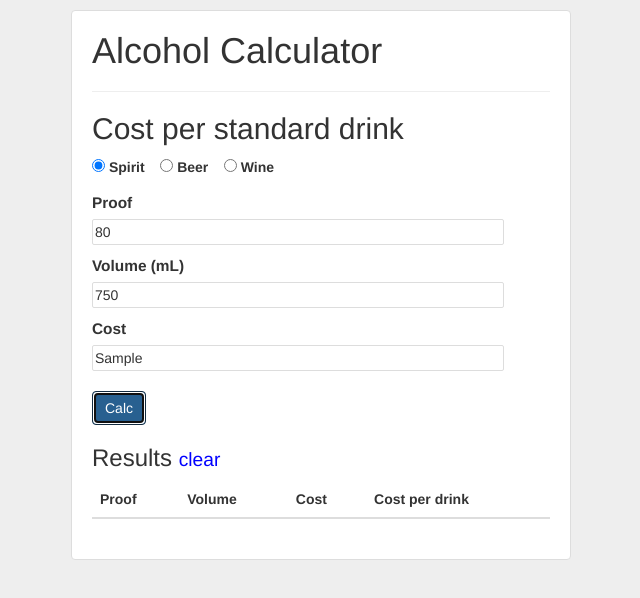
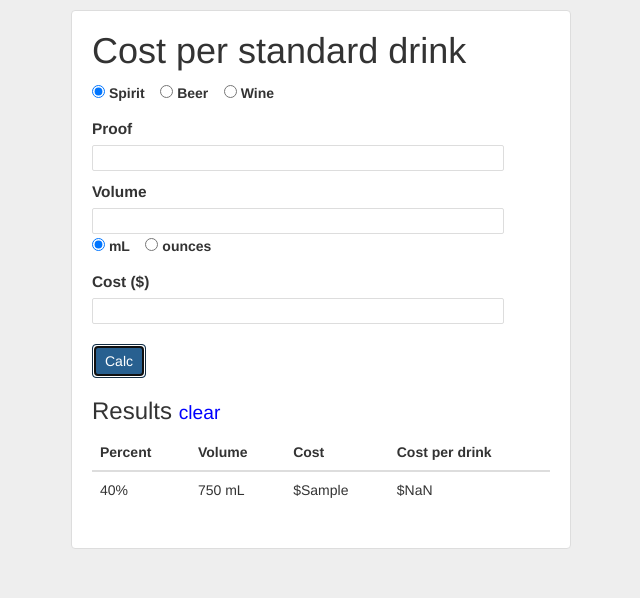
Before and after one commit to joshcanhelp/js-alcohol-calc, a plain HTML site: page index.html in a window 1280 px wide. Both pictures are taken after typing "Sample" into the empty fields and a click on the input "Calc". Shown: the whole page, without its empty margins (319-959 px from the left). Drawn offline with nearby package versions, Linux system fonts and the light colour scheme.

Commit message:
proof or percent determined by type radio, stops calculation if a critical value is missing, more clear cost calculation

```diff
--- a/calc.js
+++ b/calc.js
@@ -1,5 +1,7 @@
+/* global console, alert */
+
 jQuery(document).ready( function ($) {
-	"use strict";
+	'use strict';
 
 	$('.clear_results').click(function () {
 		$('#' + $(this).attr('data-rel')).html('');
@@ -7,35 +9,89 @@ jQuery(document).ready( function ($) {
 
 	$('input[name=type]').change(function () {
 
+		$('[for="proof"]').text(
+			$(this).attr('id') === 'type_spirit' ?
+				'Proof' :
+				'ABV %'
+		);
+
 	});
 
 	$('#drink_cost').submit(function (e) {
 		e.preventDefault();
 
-		var proof = $(this).find('#proof').val();
-		var volume = $(this).find('#volume').val();
-		var cost = $(this).find('#cost').val();
-		var costPerDrink = calc_drink_cost(proof, volume, cost);
+		// Cached selectors
 
-		if (isNaN(costPerDrink)) {
-			alert('Cannot calc!');
+		var thisForm = $(this);
+		var percentEl = $('#proof');
+		var volumeEl = $('#volume');
+		var costEl = $('#cost');
+
+		var percent = parseInt(percentEl.val(), 10);
+		var type = thisForm.find('[name="type"]:checked').val();
+
+		if (!percent) {
+			alert('Need a ' + $('[for="proof"]').text());
 			return;
 		}
 
+		// Cost calc below expects percent
+		// Converts proof to percent
+
+		if (type === 'spirit') {
+			percent = percent / 2;
+		}
+
+		var volume = parseInt(volumeEl.val(), 10);
+		var units = thisForm.find('[name="units"]:checked').val();
+
+		if (!volume) {
+			alert('Need a volume');
+			return;
+		}
+
+		// Cost calc below expects mL
+		// Converts from ounces to mL
+
+		if (units === 'oz') {
+			volume = volume * 29.5735;
+		}
+
+		var cost = costEl.val();
+
+		if (!cost) {
+			alert('Need a cost');
+			return;
+		}
+
+		var costPerDrink = calcDrinkCost(percent, volume, cost);
+
 		$('#drink_cost_rows')
 			.append($('<tr/>')
-				.append($('<td/>').text(proof))
-				.append($('<td/>').text(volume))
-				.append($('<td/>').text(cost))
-				.append($('<td/>').text(Math.round(costPerDrink * 100) / 100))
+				.append($('<td/>').text(percent + '%'))
+				.append($('<td/>').text(Math.round(volume * 10) / 10 + ' mL'))
+				.append($('<td/>').text('$' + cost))
+				.append($('<td/>').text('$' + Math.round(costPerDrink * 100) / 100))
 			);
+
+		// Clear out fields
+		percentEl.val('');
+		volumeEl.val('');
+		costEl.val('');
 
 	});
 
 });
 
-function calc_drink_cost(p, v, c) {
-	"use strict";
+function calcDrinkCost(p, v, c) {
+	'use strict';
 
-	return ( c * 1.205 + ( ( v / 1000 ) * 3.7708 ) ) / ( ( ( p / 200 ) / 0.4 ) * v * 0.033814 );
+	// USA standard drink is 1.4mL of pure ethanol
+	// https://en.wikipedia.org/wiki/Standard_drink#Defined_by_various_countries
+
+	var percentAlc = ( p / 100 );
+	var totalAlc = v * percentAlc;
+	var totalDrinks = totalAlc / 17.7;
+
+	return c / totalDrinks;
 }
--- a/index.html
+++ b/index.html
@@ -7,57 +7,63 @@
 	<title>Calculator</title>
 
 	<link rel="stylesheet" href="http://maxcdn.bootstrapcdn.com/bootstrap/3.2.0/css/bootstrap.min.css">
-	<link rel="stylesheet" href="http://maxcdn.bootstrapcdn.com/font-awesome/4.1.0/css/font-awesome.min.css">
 	<link rel="stylesheet" href="main.css">
 
-	<!--[if lt IE 9]>
-	<script src="//html5shiv.googlecode.com/svn/trunk/html5.js"></script>
-	<script>window.html5 || document.write('<script src="js/vendor/html5shiv.js"><\/script>')</script>
-	<![endif]-->
 
 </head>
 <body>
 
 	<div class="wrapper">
-		<h1>Alcohol Calculator</h1>
+		<h1>Cost per standard drink</h1>
 
-		<hr>
-
-		<h2>Cost per standard drink</h2>
 		<form id="drink_cost">
 
 			<input type="radio" name="type" id="type_spirit" value="spirit" checked>
 			<label for="type_spirit">Spirit</label>&nbsp;&nbsp;&nbsp;
+
 			<input type="radio" name="type" id="type_beer" value="beer">
 			<label for="type_beer">Beer</label>&nbsp;&nbsp;&nbsp;
+
 			<input type="radio" name="type" id="type_wine" value="wine">
 			<label for="type_wine">Wine</label>
+
 
 			<label for="proof" class="label_head">Proof</label>
 			<input type="number" min="0" max="200" maxlength="3" name="proof" id="proof" value="80">
 
-			<label for="volume" class="label_head">Volume (mL)</label>
+
+			<label for="volume" class="label_head">Volume</label>
 			<input type="number" min="1" maxlength="4" name="volume" id="volume" value="750">
 
-			<label for="cost" class="label_head">Cost</label>
+			<input type="radio" name="units" id="vol_ml" value="mL" checked>
+			<label for="vol_ml">mL</label>&nbsp;&nbsp;&nbsp;
+
+			<input type="radio" name="units" id="vol_oz" value="oz">
+			<label for="vol_oz">ounces</label>&nbsp;&nbsp;&nbsp;
+
+
+			<label for="cost" class="label_head">Cost ($)</label>
 			<input type="text" name="cost" id="cost">
 
 			<br>
 			<input type="submit" class="btn btn-primary" value="Calc">
 		</form>
+
 		<h3>Results <span class="clear_results" data-rel="drink_cost_rows">clear</span></h3>
+
 		<table class="table">
+
 			<thead>
 				<tr>
-					<th>Proof</th>
+					<th>Percent</th>
 					<th>Volume</th>
 					<th>Cost</th>
 					<th>Cost per drink</th>
 				</tr>
 			</thead>
-			<tbody id="drink_cost_rows">
 
-			</tbody>
+			<tbody id="drink_cost_rows"></tbody>
+
 		</table>
 	</div>
 
```
